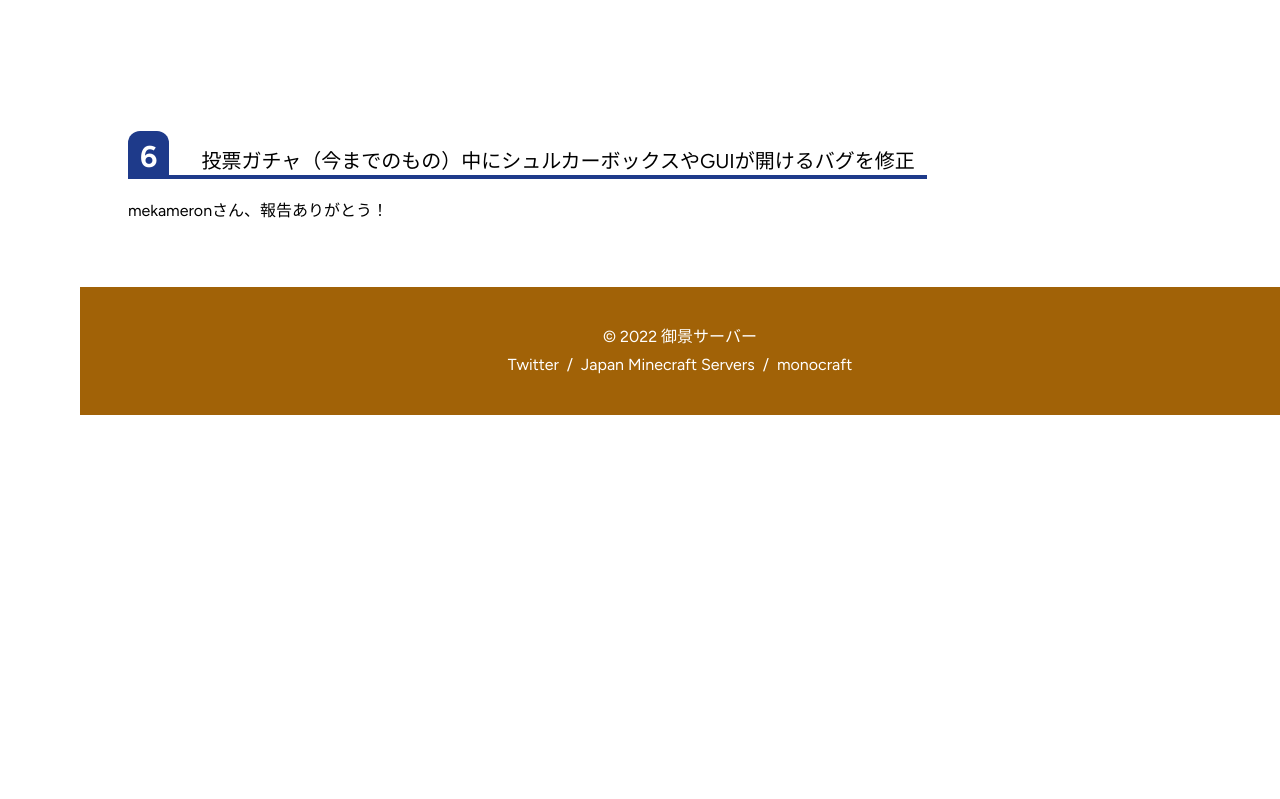
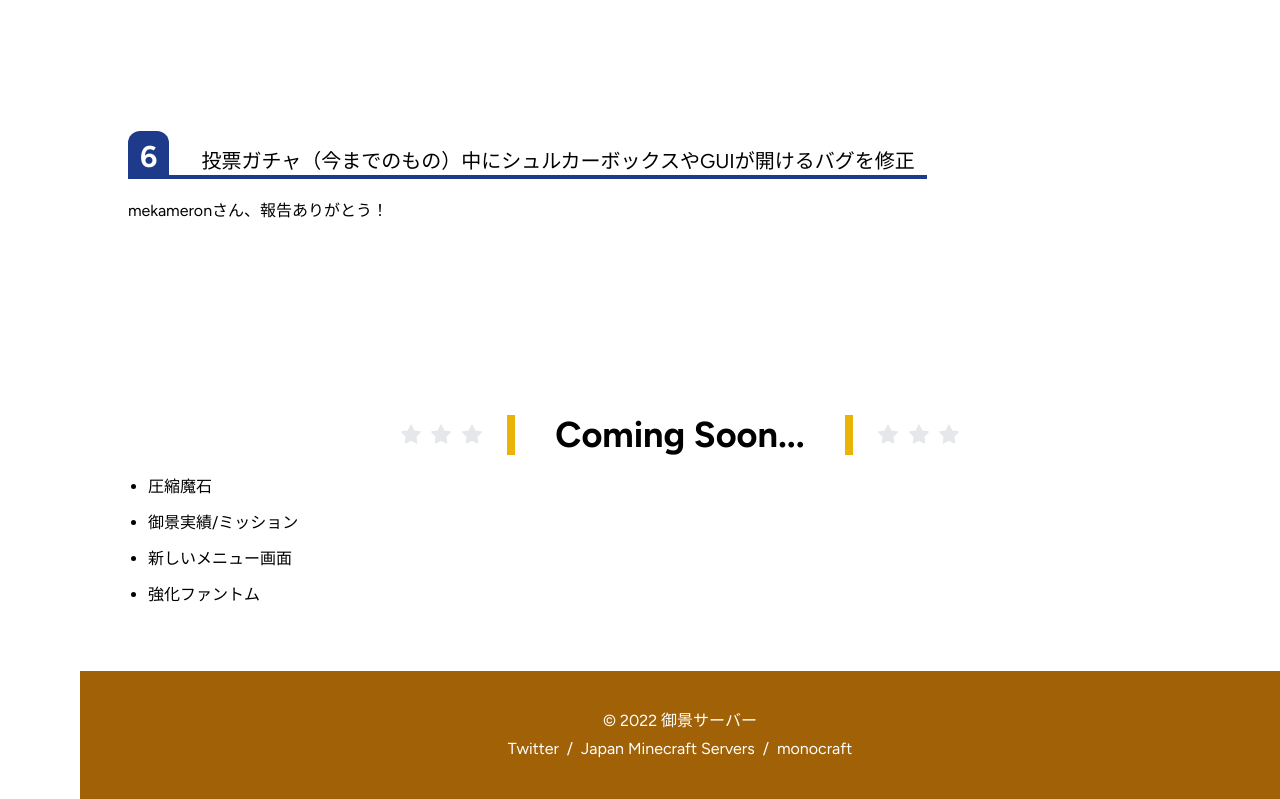
Before and after one commit to Mikage-Server/website, a Next.js app: page /news/spring-update-2024 in a window 1280 px wide. Shown: the part 6937-7736 px from the top of the page. Before the commit the page ends 7352 px from the top, so only its background shows below. Built offline with nearby package versions, Linux system fonts and the light colour scheme; no server answers.

Commit message:
Add: ComingSoon を入れ忘れましたわよ

```diff
--- a/app/(main)/news/spring-update-2024/page.tsx
+++ b/app/(main)/news/spring-update-2024/page.tsx
@@ -1,5 +1,6 @@
 import Main from '../../Main';
 import Banner from '../Banner';
+import ComingSoon from './ComingSoon';
 import EndContents from './EndContents';
 import Fixed from './Fixed';
 import Kayui from './Kayui';
@@ -24,6 +25,7 @@ export default function Page() {
       <Kayui />
       <SmallChanges />
       <Fixed />
+      <ComingSoon />
     </Main>
   );
 }
```
